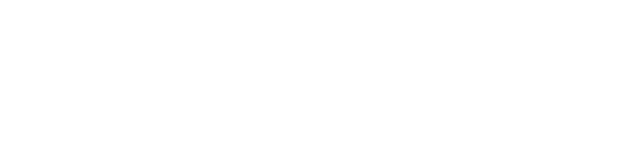
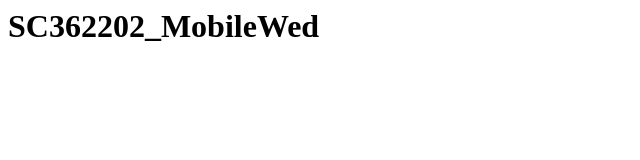
Before and after one commit to D0nuTeiei/SC362202_MobileWed, a plain HTML site: page index.html in a window 1280 px wide. Shown: the whole page, without its empty margins (0-640 px from the left). Drawn offline with Linux system fonts and the light colour scheme.

Commit message:
Update index.html

```diff
--- a/index.html
+++ b/index.html
@@ -1,6 +1,6 @@
 <html>
 <body>
-  <h1></h1>
+  <h1>SC362202_MobileWed</h1>
     <ul>
       <il></li>
       <il></li>
```
